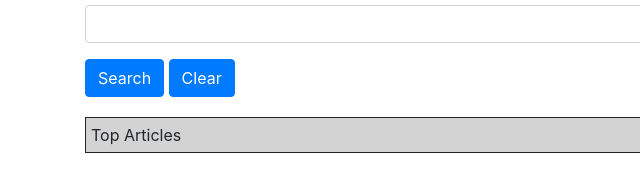
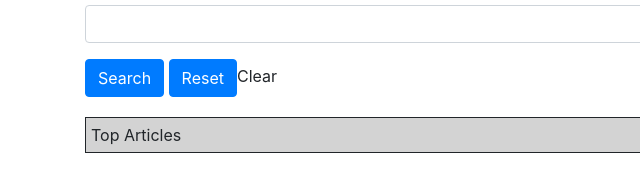
Before and after one commit to Matt-S-Elliott/new-york-times-search, a plain HTML site: page index.html in a window 1280 px wide. Shown: the part 592-784 px from the top of the page, 0-640 px from the left. Drawn offline with nearby package versions, Linux system fonts and the light colour scheme.

Commit message:
fixed clear button

```diff
--- a/assets/javascript/app.js
+++ b/assets/javascript/app.js
@@ -13,4 +13,5 @@ $("button").on("click", function() {
         currentSearch = new searchObject($("#search-term").val(),$("#number-of-records").val(),$("#start-year").val(),$("#end-year").val());
         console.log(currentSearch);
     }
+
 })
--- a/index.html
+++ b/index.html
@@ -46,7 +46,7 @@
                         <input type="text" class="form-control" id="end-year">
                     </div>
                     <button id="search" type="submit" class="btn btn-primary">Search</button>
-                    <button id="clear" type="reset" class="btn btn-primary">Clear</button>
+                    <input id="clear" type="reset" class="btn btn-primary">Clear</input>
                 </form>
             </div>
         </div>
```
